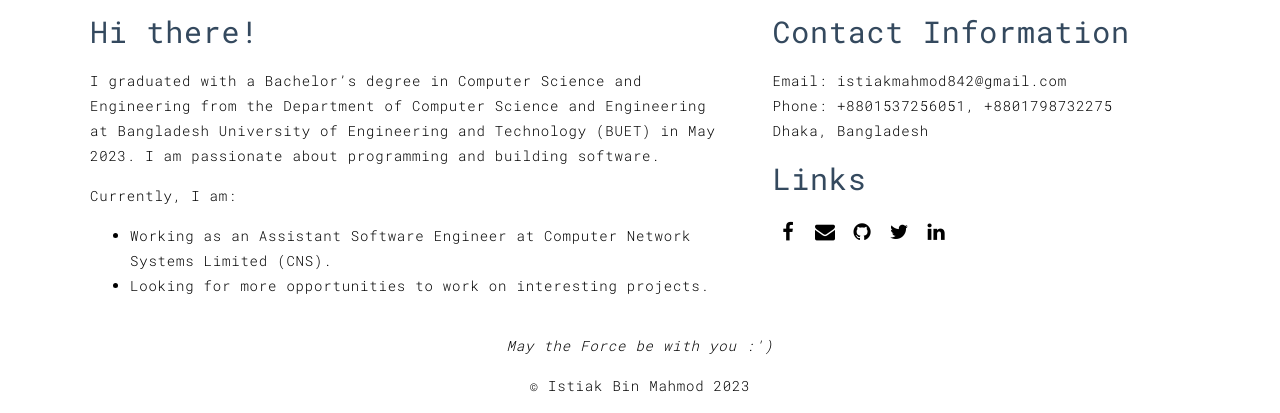
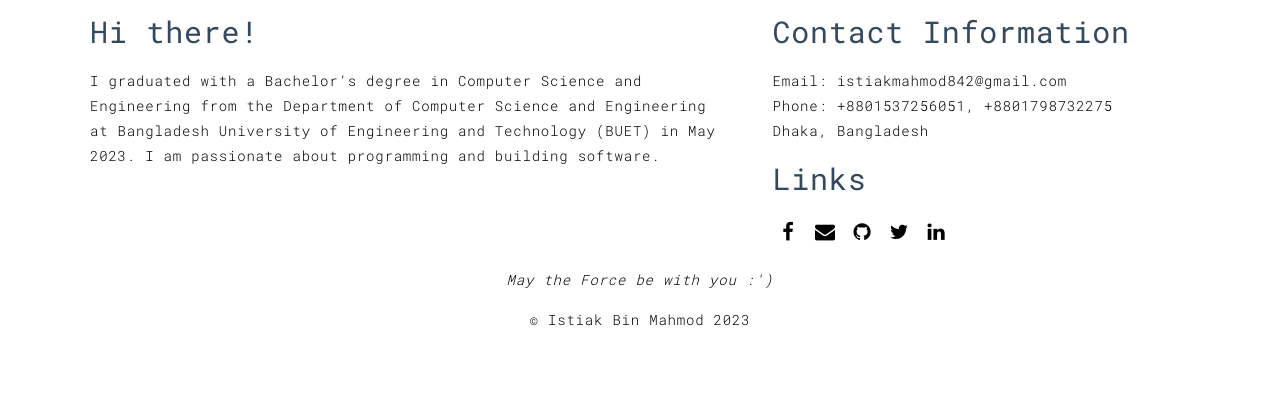
Before and after one commit to istiakbinmahmod/istiakbinmahmod.github.io, a Jekyll site: the page built from index.html, in a window 1280 px wide and 900 px high, scrolled down 327 px, cut to the strip 487-900 px from the top of the window. Built offline with Jekyll 4.4.1, drawn with Linux system fonts in a browser that asks for light colours; after the commit the page ends 1161 px from its top, so only the background shows below that.

Commit message:
edited resume and index

```diff
--- a/index.html
+++ b/index.html
@@ -35,7 +35,7 @@ title: Istiak
 					I graduated with a Bachelor’s degree in Computer Science and Engineering from the Department of Computer Science and Engineering at Bangladesh University of Engineering and Technology (BUET) in May 2023.
 					I am passionate about programming and building software.
 				</p>
-				<p>
+				<!-- <p>
 					Currently, I am:
 					<ul>
 						<li>
@@ -45,7 +45,7 @@ title: Istiak
 							Looking for more opportunities to work on interesting projects.
 						</li>
 					</ul>
-				</p>
+				</p> -->
 			</div>
 		</div>
 		<div class="col-xs-12 col-md-5">
--- a/resume.html
+++ b/resume.html
@@ -39,7 +39,7 @@ title: Résumé
 
         <!-- EXPERIENCE  -->
 
-        <div class="row resume-row-label">
+        <!-- <div class="row resume-row-label">
             <div class="col-xs-12">
                 <div class="template-example">
                     <h2 class="template-title-example">Experience</h2>
@@ -58,7 +58,7 @@ title: Résumé
                     <p>Assistant Software Engineer | June 2023 - Current</p>
                 </div>
             </div>
-        </div>
+        </div> -->
 
         <!-- EDUCATION  -->
 
```
